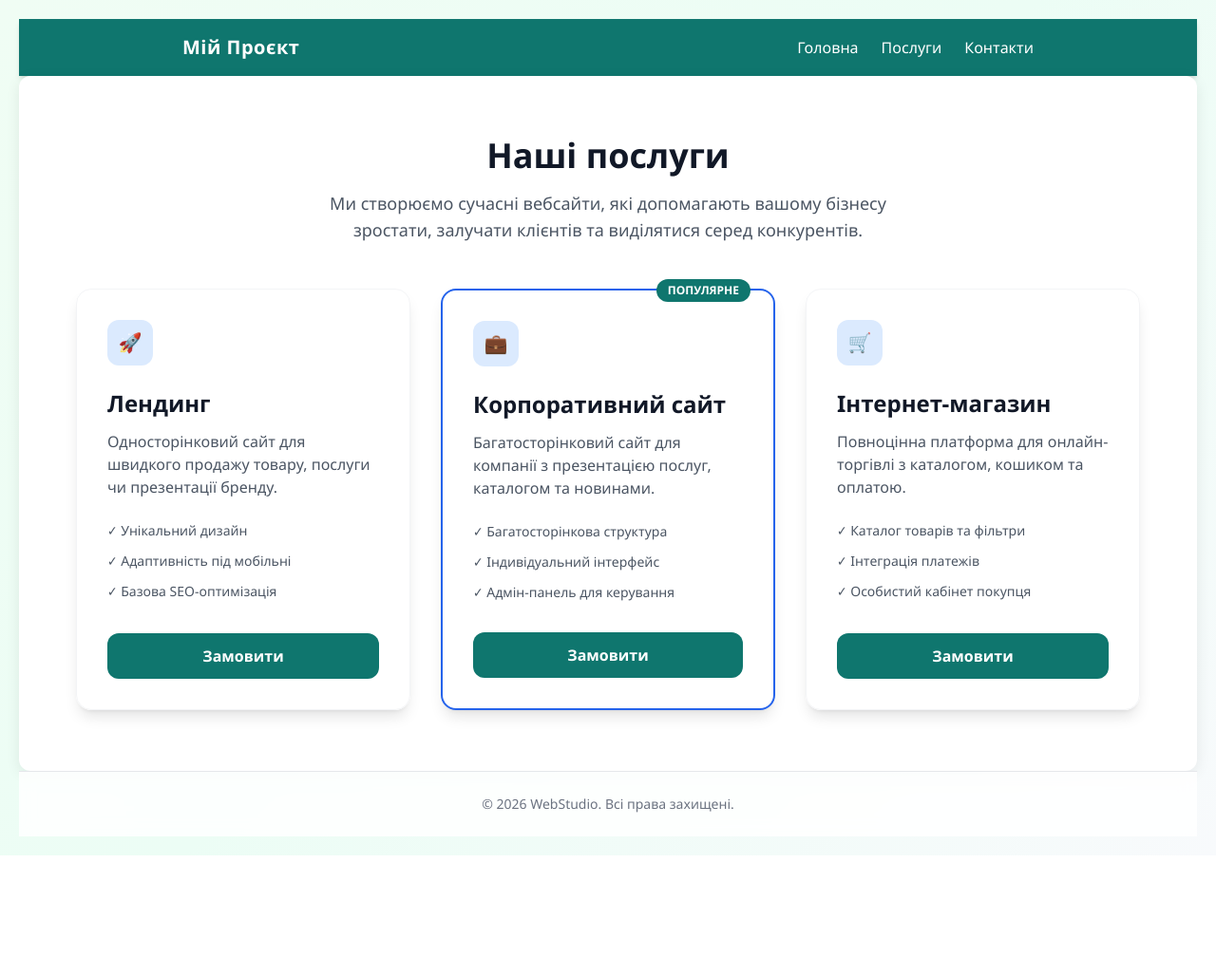
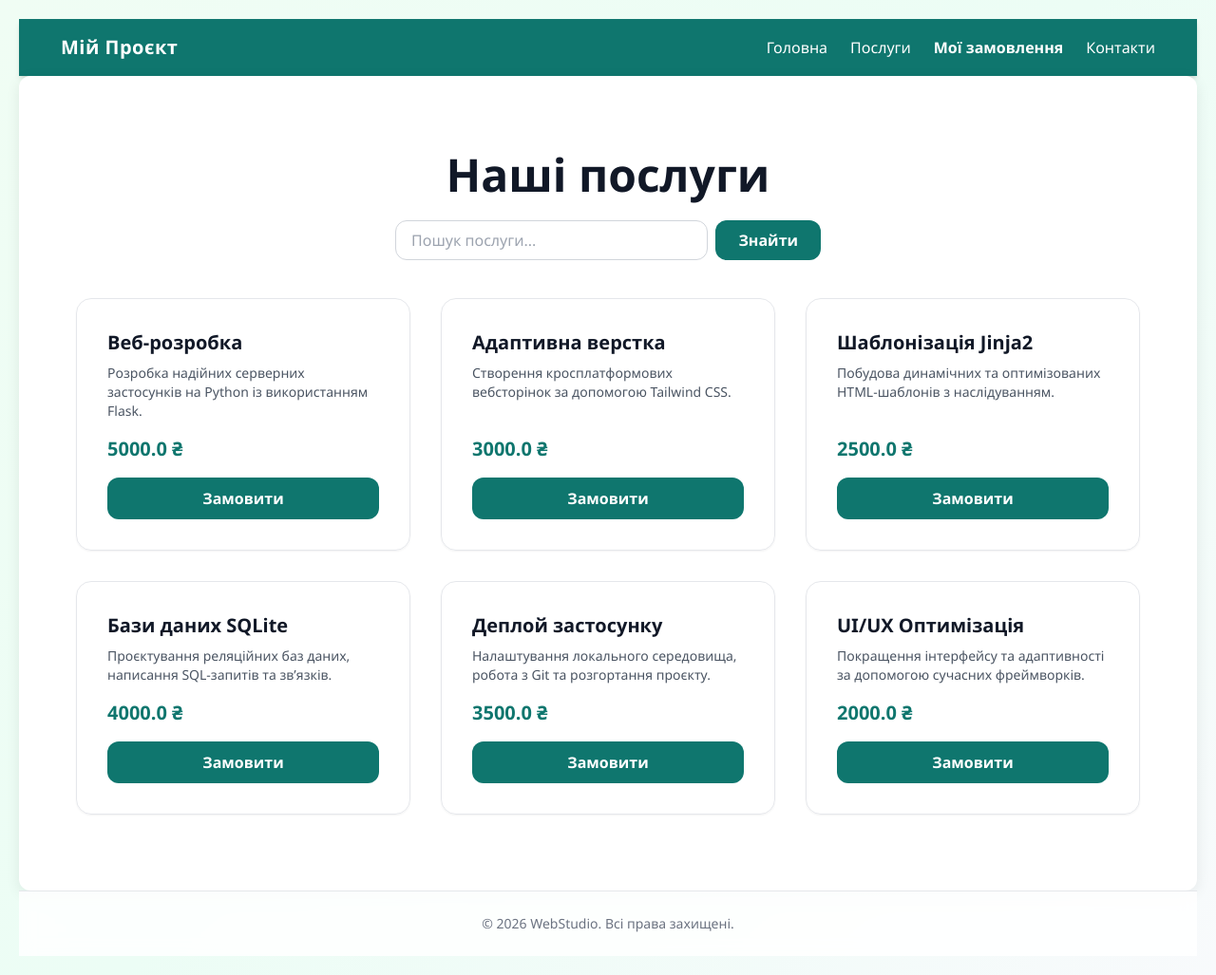
Before and after one commit to zektersofia02-lab/my-repo-new, a Flask app: page /services in a window 1280 px wide. Shown: the whole page at 95% size. Before the commit the page ends 901 px from the top, so only its background shows below. Run offline with Flask 3, Linux system fonts and the light colour scheme; data comes from the database, SQL or seed files in the repository; both versions use the stored data as it was after the commit; some libraries are stand-ins or nearby versions.

Commit message:
Add order cancellation, update shop design and cleaner titles

```diff
--- a/app.py
+++ b/app.py
@@ -1,8 +1,12 @@
-from flask import Flask, render_template
+from flask import Flask, render_template  # <--- Додали Flask
 from models import init_db, close_db
-from routes.shop import shop_bp  # <--- Додали імпорт твого модуля
+from routes.shop import shop_bp
 
 app = Flask(__name__)
+
+# ДОДАЄМО СЕКРЕТНИЙ КЛЮЧ ДЛЯ РОБОТИ ПОВІДОМЛЕНЬ ТА СЕСІЙ
+app.secret_key = 'super-secret-key-12345'
+
 app.config['DATABASE'] = 'db.sqlite'
 
 # Ініціалізація бази даних
@@ -10,7 +14,7 @@ init_db(app)
 app.teardown_appcontext(close_db)
 
 # Реєструємо маршрути магазину/послуг
-app.register_blueprint(shop_bp)  # <--- Зареєстрували блупринт
+app.register_blueprint(shop_bp)
 
 @app.route('/')
 def index():
--- a/routes/shop.py
+++ b/routes/shop.py
@@ -1,12 +1,61 @@
-from flask import Blueprint, render_template
+from flask import Blueprint, render_template, request, redirect, url_for, flash
 from models import get_db
 
 shop_bp = Blueprint('shop', __name__)
 
 @shop_bp.route('/services')
 def services():
+    """Каталог послуг з підтримкою пошуку та фільтрації"""
     db = get_db()
-    cursor = db.execute('SELECT * FROM products')
+    search_query = request.args.get('q', '').strip()
+
+    if search_query:
+        cursor = db.execute(
+            "SELECT * FROM products WHERE title LIKE ? OR description LIKE ?",
+            (f'%{search_query}%', f'%{search_query}%')
+        )
+    else:
+        cursor = db.execute('SELECT * FROM products')
+
     items = cursor.fetchall()
+    return render_template('services.html', services=items, title='Послуги та каталог', search_query=search_query)
 
-    return render_template('services.html', services=items, title='Послуги та каталог')
+
+@shop_bp.route('/order/<int:product_id>', methods=['POST'])
+def make_order(product_id):
+    """Створення замовлення (кошик) та редирект на сторінку замовлень"""
+    db = get_db()
+    product = db.execute('SELECT * FROM products WHERE id = ?', (product_id,)).fetchone()
+
+    if product:
+        db.execute('INSERT INTO orders (product_id, status) VALUES (?, ?)', (product_id, 'Новий'))
+        db.commit()
+        flash(f'Успішно замовлено послугу "{product["title"]}"!', 'success')
+    else:
+        flash('Помилка: послугу не знайдено.', 'error')
+
+    return redirect(url_for('shop.view_orders'))
+
+
+@shop_bp.route('/orders')
+def view_orders():
+    """Сторінка кошика та перегляду замовлень із JOIN-запитом до бази даних"""
+    db = get_db()
+    orders_data = db.execute('''
+        SELECT orders.id, products.title, products.price, orders.status
+        FROM orders
+        JOIN products ON orders.product_id = products.id
+        ORDER BY orders.id DESC
+    ''').fetchall()
+
+    return render_template('orders.html', orders=orders_data)
+
+
+@shop_bp.route('/order/delete/<int:order_id>', methods=['POST'])
+def delete_order(order_id):
+    """Скасування (видалення) замовлення з кошика"""
+    db = get_db()
+    db.execute('DELETE FROM orders WHERE id = ?', (order_id,))
+    db.commit()
+    flash('Замовлення успішно скасовано.', 'success')
+    return redirect(url_for('shop.view_orders'))
--- a/templates/base.html
+++ b/templates/base.html
@@ -4,33 +4,41 @@
     <meta charset="UTF-8">
     <meta name="viewport" content="width=device-width, initial-scale=1.0">
     <title>Мій Проєкт</title>
-    <!-- Підключення Tailwind CSS через CDN -->
     <script src="https://cdn.tailwindcss.com"></script>
     <link rel="stylesheet" href="{{ url_for('static', filename='style.css') }}">
 </head>
 <body class="min-h-screen flex flex-col bg-gray-50">
 
-    <!-- Навігація -->
-    <nav class="bg-blue-600 text-white shadow-md py-4 px-6">
-        <div class="max-w-4xl mx-auto flex justify-between items-center">
-            <a href="#" class="font-bold text-xl tracking-wide">Мій Проєкт</a>
+    <nav class="bg-teal-700 text-white shadow-md py-4 px-6">
+        <div class="max-w-6xl mx-auto flex justify-between items-center">
+            <a href="{{ url_for('index') }}" class="font-bold text-xl tracking-wide">Мій Проєкт</a>
             <div class="space-x-6 flex items-center">
-                <a href="{{ url_for('index') }}" class="hover:text-blue-200 transition">Головна</a>
-               <a href="{{ url_for('shop.services') }}" ...>Послуги</a>
-                <div class="space-x-6 flex items-center">
-    <a href="{{ url_for('contact') }}" class="hover:text-blue-200 transition">Контакти</a>
-</div>
+                <a href="{{ url_for('index') }}" class="hover:text-teal-200 transition">Головна</a>
+                <a href="{{ url_for('shop.services') }}" class="hover:text-teal-200 transition">Послуги</a>
+                <a href="{{ url_for('shop.view_orders') }}" class="hover:text-teal-200 transition font-semibold">Мої замовлення</a>
+                <a href="{{ url_for('contact') }}" class="hover:text-teal-200 transition">Контакти</a>
             </div>
         </div>
     </nav>
 
-    <!-- Основний контент сторінок -->
     <main class="flex-grow container mx-auto px-4 py-8">
+        <!-- Зелений/червоний плашка сповіщення після дії -->
+        {% with messages = get_flashed_messages(with_categories=true) %}
+            {% if messages %}
+                <div class="max-w-xl mx-auto mb-6 space-y-2">
+                    {% for category, message in messages %}
+                        <div class="p-4 rounded-xl text-sm font-semibold text-center {% if category == 'error' %}bg-red-100 text-red-700 border border-red-200{% else %}bg-teal-100 text-teal-800 border border-teal-200 shadow-sm{% endif %}">
+                            {{ message }}
+                        </div>
+                    {% endfor %}
+                </div>
+            {% endif %}
+        {% endwith %}
+
         {% block content %}
         {% endblock %}
     </main>
 
-    <!-- Футер -->
     <footer class="bg-white border-t border-gray-200 py-6 text-center text-sm text-gray-500">
         <p>&copy; 2026 WebStudio. Всі права захищені.</p>
     </footer>
--- a/templates/services.html
+++ b/templates/services.html
@@ -1,67 +1,40 @@
 {% extends "base.html" %}
 
-{% block title %}Послуги — WebStudio{% endblock %}
+{% block content %}
+<div class="max-w-6xl mx-auto px-4 py-12">
+    <div class="text-center mb-10">
+        <h1 class="text-3xl md:text-5xl font-bold text-gray-900 mb-6">Наші послуги</h1>
 
-{% block content %}
-<div class="max-w-6xl mx-auto py-8 px-4">
-
-    <!-- Заголовок сторінки -->
-    <div class="text-center mb-12">
-        <h1 class="text-4xl font-extrabold text-gray-900 mb-4">Наші послуги</h1>
-        <p class="text-lg text-gray-600 max-w-2xl mx-auto">
-            Ми створюємо сучасні вебсайти, які допомагають вашому бізнесу зростати, залучати клієнтів та виділятися серед конкурентів.
-        </p>
+        <!-- Пошук послуг -->
+        <form method="GET" action="{{ url_for('shop.services') }}" class="max-w-md mx-auto flex gap-2">
+            <input type="text" name="q" value="{{ search_query }}" placeholder="Пошук послуги..."
+                   class="w-full px-4 py-2 border border-gray-300 rounded-xl focus:ring-2 focus:ring-teal-500 focus:outline-none">
+            <button type="submit" class="bg-teal-600 text-white font-semibold px-6 py-2 rounded-xl hover:bg-teal-700 transition">
+                Знайти
+            </button>
+        </form>
     </div>
 
-    <!-- Сітка карток послуг -->
+    <!-- Сітка карток послуг із Tailwind -->
     <div class="grid grid-cols-1 md:grid-cols-3 gap-8">
-
-        <!-- Варіант 1: Лендинг -->
-        <div class="bg-white rounded-2xl shadow-lg border border-gray-100 p-8 flex flex-col justify-between transition transform hover:-translate-y-1 hover:shadow-xl">
+        {% for service in services %}
+        <div class="bg-white p-8 rounded-2xl border border-gray-200 shadow-sm flex flex-col justify-between hover:shadow-md transition">
             <div>
-                <div class="w-12 h-12 bg-blue-100 text-blue-600 rounded-xl flex items-center justify-center font-bold text-xl mb-6">🚀</div>
-                <h3 class="text-2xl font-bold text-gray-900 mb-3">Лендинг</h3>
-                <p class="text-gray-600 mb-6">Односторінковий сайт для швидкого продажу товару, послуги чи презентації бренду.</p>
-                <ul class="space-y-3 text-sm text-gray-600 mb-8">
-                    <li class="flex items-center">✓ Унікальний дизайн</li>
-                    <li class="flex items-center">✓ Адаптивність під мобільні</li>
-                    <li class="flex items-center">✓ Базова SEO-оптимізація</li>
-                </ul>
+                <h3 class="text-xl font-bold text-gray-900 mb-2">{{ service['title'] }}</h3>
+                <p class="text-gray-600 mb-4 text-sm">{{ service['description'] }}</p>
             </div>
-            <a href="#" class="block text-center bg-blue-600 text-white font-semibold py-3 px-4 rounded-xl hover:bg-blue-700 transition">Замовити</a>
+            <div>
+                <div class="text-xl font-bold text-teal-700 mb-4">{{ service['price'] }} ₴</div>
+                <form action="{{ url_for('shop.make_order', product_id=service['id']) }}" method="POST">
+                    <button type="submit" class="w-full bg-teal-600 text-white font-semibold py-2.5 px-4 rounded-xl hover:bg-teal-700 transition">
+                        Замовити
+                    </button>
+                </form>
+            </div>
         </div>
-
-        <!-- Варіант 2: Корпоративний сайт (виділений як популярний) -->
-        <div class="bg-white rounded-2xl shadow-lg border-2 border-blue-600 p-8 flex flex-col justify-between transition transform hover:-translate-y-1 hover:shadow-xl relative">
-            <span class="absolute -top-3 right-6 bg-blue-600 text-white text-xs font-bold uppercase px-3 py-1 rounded-full">Популярне</span>
-            <div>
-                <div class="w-12 h-12 bg-blue-100 text-blue-600 rounded-xl flex items-center justify-center font-bold text-xl mb-6">💼</div>
-                <h3 class="text-2xl font-bold text-gray-900 mb-3">Корпоративний сайт</h3>
-                <p class="text-gray-600 mb-6">Багатосторінковий сайт для компанії з презентацією послуг, каталогом та новинами.</p>
-                <ul class="space-y-3 text-sm text-gray-600 mb-8">
-                    <li class="flex items-center">✓ Багатосторінкова структура</li>
-                    <li class="flex items-center">✓ Індивідуальний інтерфейс</li>
-                    <li class="flex items-center">✓ Адмін-панель для керування</li>
-                </ul>
-            </div>
-            <a href="#" class="block text-center bg-blue-600 text-white font-semibold py-3 px-4 rounded-xl hover:bg-blue-700 transition">Замовити</a>
-        </div>
-
-        <!-- Варіант 3: Інтернет-магазин -->
-        <div class="bg-white rounded-2xl shadow-lg border border-gray-100 p-8 flex flex-col justify-between transition transform hover:-translate-y-1 hover:shadow-xl">
-            <div>
-                <div class="w-12 h-12 bg-blue-100 text-blue-600 rounded-xl flex items-center justify-center font-bold text-xl mb-6">🛒</div>
-                <h3 class="text-2xl font-bold text-gray-900 mb-3">Інтернет-магазин</h3>
-                <p class="text-gray-600 mb-6">Повноцінна платформа для онлайн-торгівлі з каталогом, кошиком та оплатою.</p>
-                <ul class="space-y-3 text-sm text-gray-600 mb-8">
-                    <li class="flex items-center">✓ Каталог товарів та фільтри</li>
-                    <li class="flex items-center">✓ Інтеграція платежів</li>
-                    <li class="flex items-center">✓ Особистий кабінет покупця</li>
-                </ul>
-            </div>
-            <a href="#" class="block text-center bg-blue-600 text-white font-semibold py-3 px-4 rounded-xl hover:bg-blue-700 transition">Замовити</a>
-        </div>
-
+        {% else %}
+        <p class="text-gray-500 col-span-3 text-center py-8">За вашим запитом нічого не знайдено.</p>
+        {% endfor %}
     </div>
 </div>
 {% endblock %}
```
Also changed, not shown: models.py (+9 -4 lines), templates/orders.html (added, +59 -0 lines), db.sqlite.
